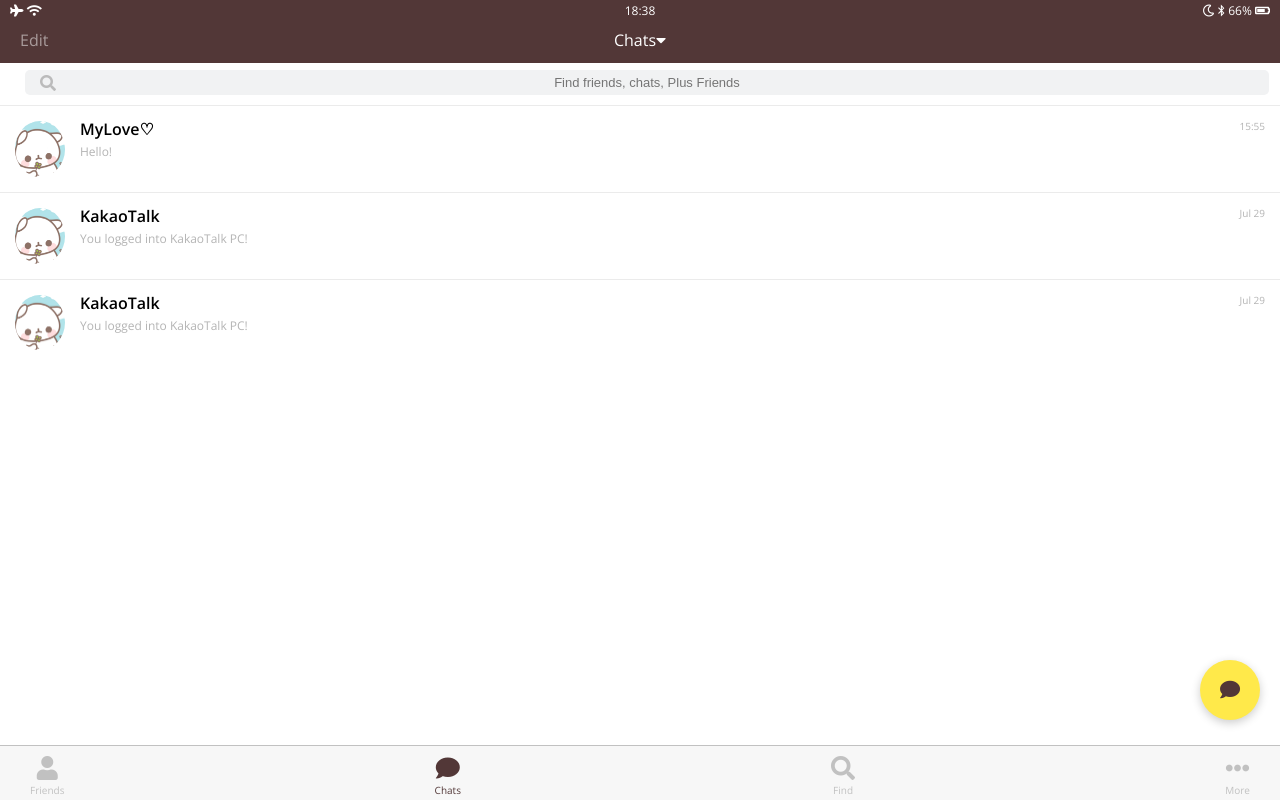
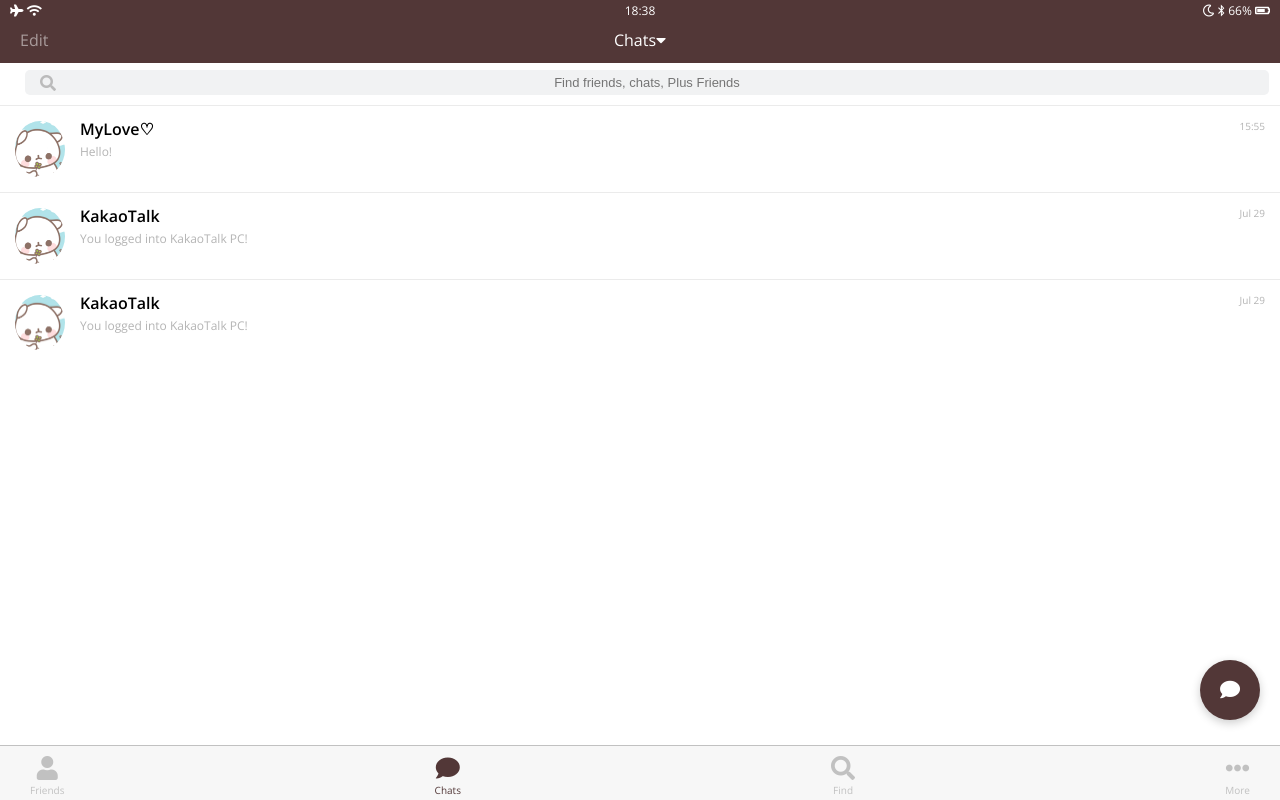
Before and after one commit to ghdl023/kakao-clone, a plain HTML site: page chats.html in a window 1280 px wide. In both pictures the pointer is over the element 1230 px from the left and 690 px from the top of the page. Drawn offline with nearby package versions, Linux system fonts and the light colour scheme.

Commit message:
.chat-btn hover transition

```diff
--- a/css/chats.css
+++ b/css/chats.css
@@ -57,4 +57,11 @@
   font-size:20px;
   color:#523737;
   box-shadow:0 3px 10px rgba(0,0,0,0.2);
+  transition:all .6s ease-in-out;
+  cursor:pointer;
 }
+
+.chat-btn:hover{
+  color:white;
+  background:#523737;
+}
```
